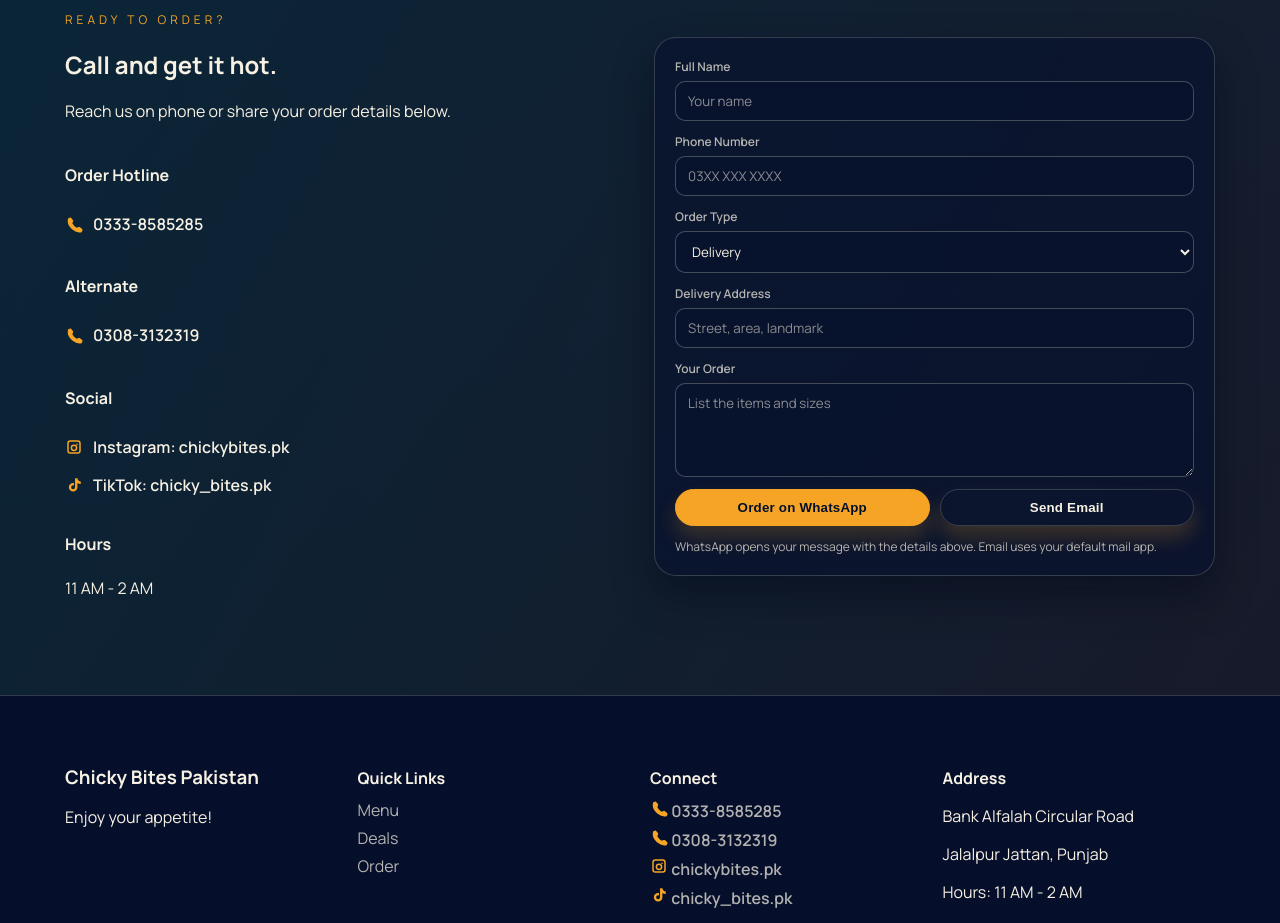
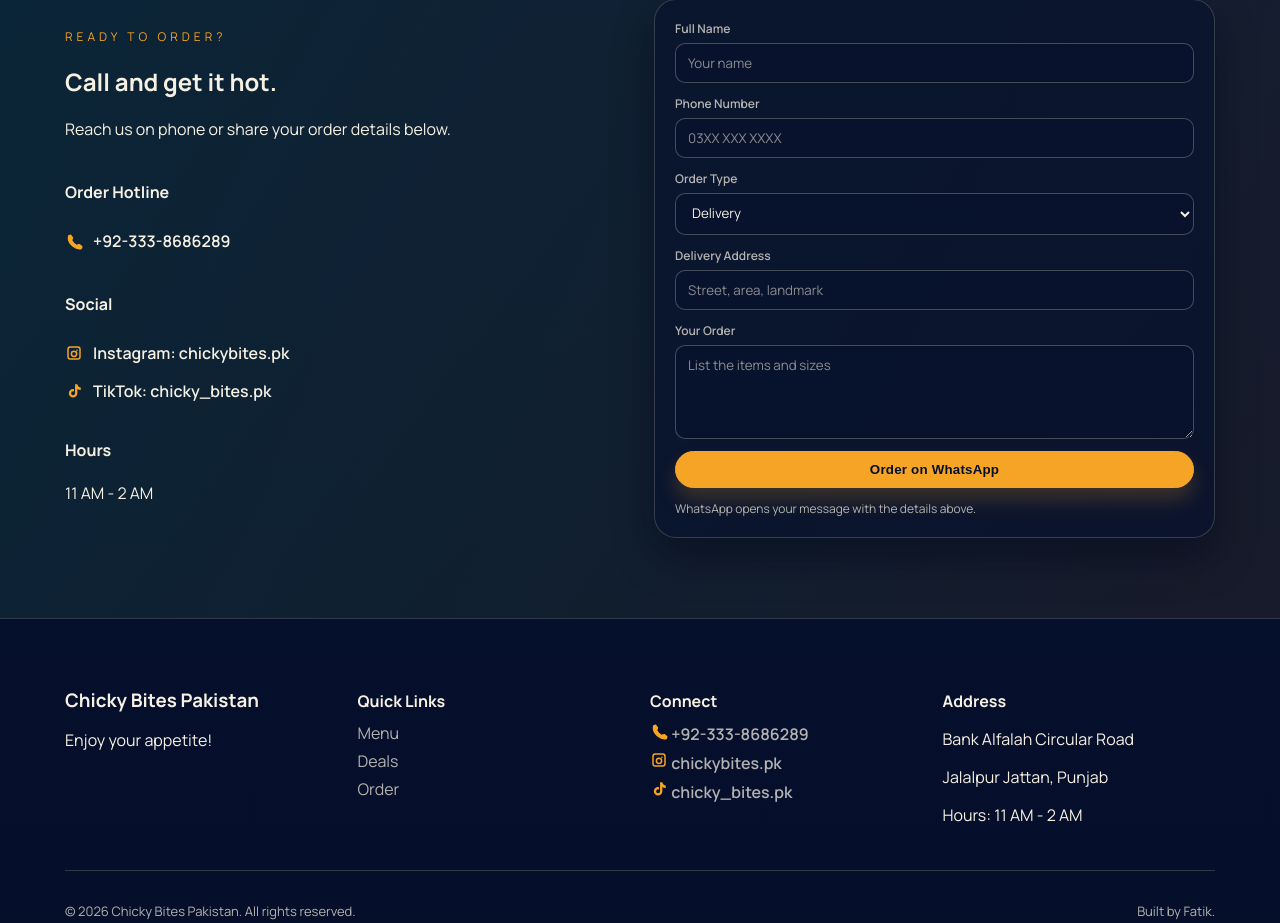
Before and after one commit to fatik-islam/chickybites, a website: page index.html in a window 1280 px wide. Shown: the part 9075-9998 px from the top of the page. Drawn offline with Linux system fonts and the light colour scheme; a web font is replaced by a local one.

Commit message:
Update contact numbers in index.html
Updated contact information and removed alternate phone numbers.

```diff
--- a/index.html
+++ b/index.html
@@ -1270,7 +1270,7 @@
             <div class="contact-info">
               <div>
                 <h4>Order Hotline</h4>
-                <a class="contact-link" href="tel:03338585285">
+                <a class="contact-link" href="tel:+923338686289">
                   <span class="icon-inline" aria-hidden="true">
                     <svg viewBox="0 0 24 24" focusable="false">
                       <path
@@ -1278,20 +1278,7 @@
                       />
                     </svg>
                   </span>
-                  0333-8585285
-                </a>
-              </div>
-              <div>
-                <h4>Alternate</h4>
-                <a class="contact-link" href="tel:03083132319">
-                  <span class="icon-inline" aria-hidden="true">
-                    <svg viewBox="0 0 24 24" focusable="false">
-                      <path
-                        d="M6.6 3.5c.6-.2 1.3 0 1.7.5l2.2 2.7c.4.5.5 1.1.3 1.7l-.8 2.2a1 1 0 0 0 .2 1 12.6 12.6 0 0 0 5 5 1 1 0 0 0 1 .2l2.2-.8c.6-.2 1.2-.1 1.7.3l2.7 2.2c.5.4.7 1.1.5 1.7l-.6 1.9c-.2.6-.7 1-1.3 1.1-2.4.4-8.1-.3-13.4-5.6S3.6 7.7 4 5.3c.1-.6.5-1.1 1.1-1.3l1.5-.5z"
-                      />
-                    </svg>
-                  </span>
-                  0308-3132319
+                  +92-333-8686289
                 </a>
               </div>
               <div>
@@ -1352,9 +1339,8 @@
             </label>
             <div class="form-actions">
               <button class="button" type="button" id="whatsapp-order">Order on WhatsApp</button>
-              <button class="button button--ghost" type="button" id="email-order">Send Email</button>
             </div>
-            <p class="form-hint">WhatsApp opens your message with the details above. Email uses your default mail app.</p>
+            <p class="form-hint">WhatsApp opens your message with the details above.</p>
           </form>
         </div>
       </section>
@@ -1374,7 +1360,7 @@
         </div>
         <div>
           <h4>Connect</h4>
-          <a class="footer-link" href="tel:03338585285">
+          <a class="footer-link" href="tel:+923338686289">
             <span class="icon-inline" aria-hidden="true">
               <svg viewBox="0 0 24 24" focusable="false">
                 <path
@@ -1382,17 +1368,7 @@
                 />
               </svg>
             </span>
-            0333-8585285
-          </a>
-          <a class="footer-link" href="tel:03083132319">
-            <span class="icon-inline" aria-hidden="true">
-              <svg viewBox="0 0 24 24" focusable="false">
-                <path
-                  d="M6.6 3.5c.6-.2 1.3 0 1.7.5l2.2 2.7c.4.5.5 1.1.3 1.7l-.8 2.2a1 1 0 0 0 .2 1 12.6 12.6 0 0 0 5 5 1 1 0 0 0 1 .2l2.2-.8c.6-.2 1.2-.1 1.7.3l2.7 2.2c.5.4.7 1.1.5 1.7l-.6 1.9c-.2.6-.7 1-1.3 1.1-2.4.4-8.1-.3-13.4-5.6S3.6 7.7 4 5.3c.1-.6.5-1.1 1.1-1.3l1.5-.5z"
-                />
-              </svg>
-            </span>
-            0308-3132319
+            +92-333-8686289
           </a>
           <a class="footer-link" href="https://www.instagram.com/chickybites.pk" target="_blank" rel="noopener">
             <span class="icon-inline" aria-hidden="true">
```
